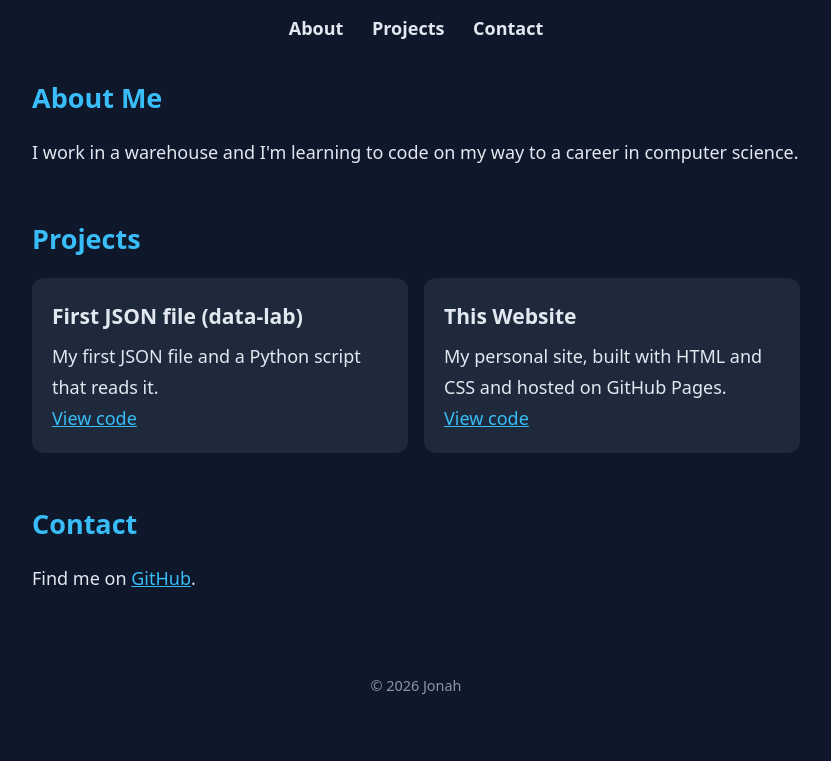
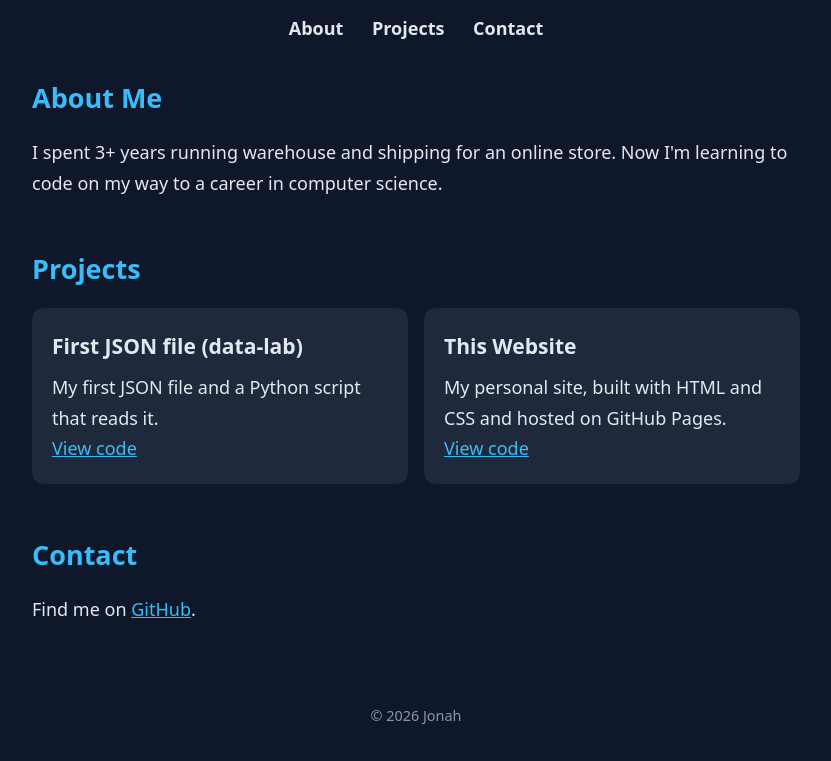
Before and after one commit to 8282vrc7ct-sketch/8282vrc7ct-sketch.github.io, a plain HTML site: page index.html in a window 1280 px wide. Shown: the part 150-911 px from the top of the page, without its empty margins (224-1055 px from the left). Before the commit the page ends 880 px from the top, so only its background shows below. Drawn offline with Linux system fonts and the light colour scheme.

Commit message:
Update About: past warehouse job, learning to code

```diff
--- a/index.html
+++ b/index.html
@@ -23,7 +23,7 @@
     <!-- About: who you are in 2-3 sentences -->
     <section id="about">
       <h2>About Me</h2>
-      <p>I work in a warehouse and I'm learning to code on my way to a career in computer science.</p>
+      <p>I spent 3+ years running warehouse and shipping for an online store. Now I'm learning to code on my way to a career in computer science.</p>
     </section>
 
     <!-- Projects: one card per project -->
```
